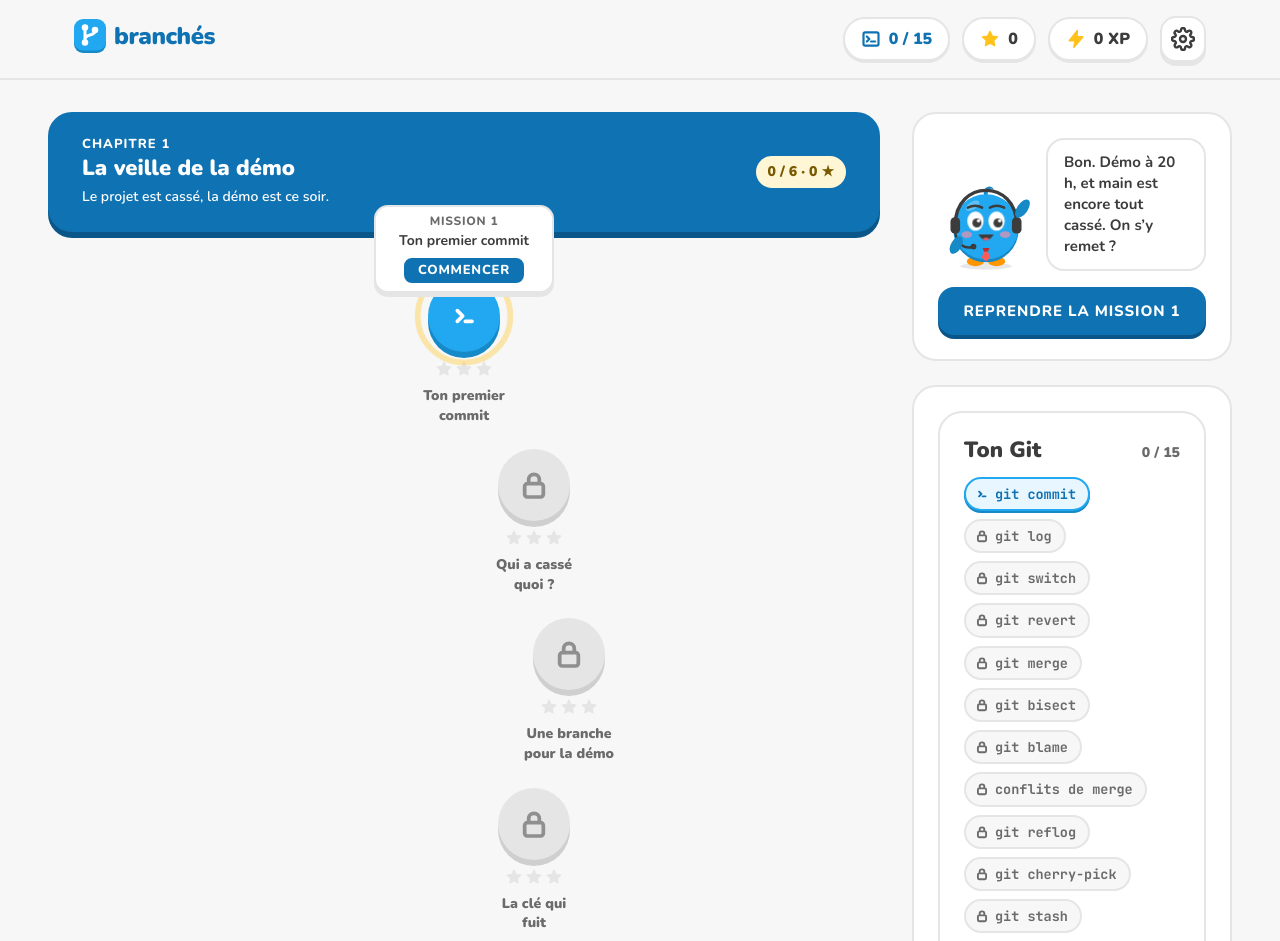
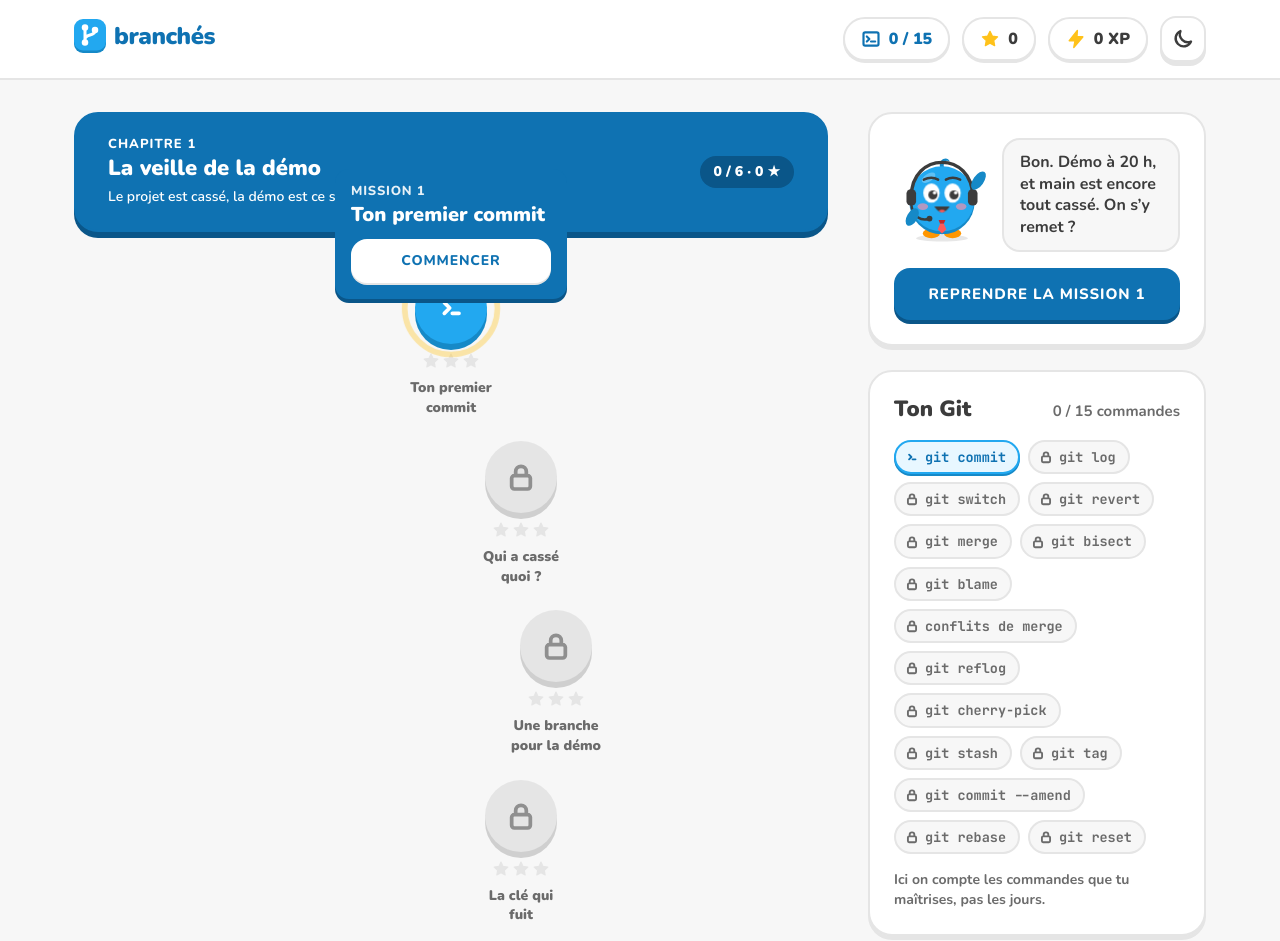
Before and after one commit to a2zrr/branches, a React (Vite) app: page /carte in a window 1280 px wide. Shown: the top 941 px of the page. Built offline with nearby package versions, Linux system fonts and the light colour scheme.

Commit message:
fix(carte): aligne l'écran sur la maquette (en-tête, chapitres, popover, colonne de droite)

```diff
--- a/src/components/ui/BarreProgression.tsx
+++ b/src/components/ui/BarreProgression.tsx
@@ -8,6 +8,8 @@ export interface BarreProgressionProps {
   sansEtiquette?: boolean;
   /** Barre haute (22 px), comme la barre de l’accueil. */
   haute?: boolean;
+  /** Texte affiché à droite à la place du pourcentage (ex. « 3 / 6 »). */
+  libelleValeur?: string;
 }
 
 export function BarreProgression({
@@ -16,6 +18,7 @@ export function BarreProgression({
   etiquette,
   sansEtiquette = false,
   haute = false,
+  libelleValeur,
 }: BarreProgressionProps) {
   const borne = Math.min(Math.max(valeur, 0), max);
   const pourcentage = max > 0 ? Math.round((borne / max) * 100) : 0;
@@ -25,7 +28,7 @@ export function BarreProgression({
       {!sansEtiquette && (
         <div className={styles.entete}>
           <span>{etiquette}</span>
-          <span>{pourcentage} %</span>
+          <span>{libelleValeur ?? `${pourcentage} %`}</span>
         </div>
       )}
       <div
--- a/src/components/ui/EnTeteAppli.module.css
+++ b/src/components/ui/EnTeteAppli.module.css
@@ -1,5 +1,6 @@
 /* En-tête de l'application : contenu centré dans le conteneur de 1180 px (classe « conteneur » de global.css). */
 .entete {
+  background: var(--color-surface);
   border-bottom: 2px solid var(--color-border);
 }
 
--- a/src/components/ui/EnTeteAppli.tsx
+++ b/src/components/ui/EnTeteAppli.tsx
@@ -1,4 +1,5 @@
 import { Link } from 'react-router';
+import { useProgression } from '../../game/store';
 import { Compteur } from './Compteur';
 import { Icone } from './Icone';
 import { Logo } from './Logo';
@@ -10,10 +11,38 @@ export interface EnTeteAppliProps {
   xp: number;
   /** Compteur d'étoiles affiché (carte uniquement). */
   etoiles?: { valeur: number };
+  /** « accueil » : XP et roue. « carte » : étoiles, XP et bouton thème. */
+  variante?: 'accueil' | 'carte';
+}
+
+/** Bouton lune : bascule le thème clair / sombre. */
+function BoutonTheme() {
+  const theme = useProgression((s) => s.theme);
+  const definirTheme = useProgression((s) => s.definirTheme);
+  const sombre = theme === 'sombre';
+  return (
+    <button
+      type="button"
+      className={styles.parametres}
+      aria-pressed={sombre}
+      aria-label={sombre ? 'Passer en mode clair' : 'Passer en mode sombre'}
+      onClick={() => {
+        definirTheme(sombre ? 'clair' : 'sombre');
+      }}
+    >
+      <Icone nom="lune" taille={24} trait={2.4} couleur="var(--color-text)" />
+    </button>
+  );
 }
 
 /** En-tête commun : logo, compteurs en pastilles, bouton Paramètres (roue dentée). Il n'y a pas de compte. */
-export function EnTeteAppli({ notionsMaitrisees, notionsTotal, xp, etoiles }: EnTeteAppliProps) {
+export function EnTeteAppli({
+  notionsMaitrisees,
+  notionsTotal,
+  xp,
+  etoiles,
+  variante = 'accueil',
+}: EnTeteAppliProps) {
   return (
     <header className={styles.entete}>
       <div className={`conteneur ${styles.interieur}`}>
@@ -22,11 +51,20 @@ export function EnTeteAppli({ notionsMaitrisees, notionsTotal, xp, etoiles }: En
         </Link>
         <div className={styles.outils}>
           <Compteur type="notions" valeur={notionsMaitrisees} total={notionsTotal} />
-          {etoiles !== undefined && <Compteur type="etoiles" valeur={etoiles.valeur} />}
-          <Compteur type="xp" valeur={xp} />
-          <Link to="/parametres" className={styles.parametres} aria-label="Paramètres">
-            <Icone nom="roue" taille={24} trait={2.4} couleur="var(--color-text)" />
-          </Link>
+          {variante === 'carte' && etoiles !== undefined ? (
+            <>
+              <Compteur type="etoiles" valeur={etoiles.valeur} />
+              <Compteur type="xp" valeur={xp} />
+              <BoutonTheme />
+            </>
+          ) : (
+            <>
+              <Compteur type="xp" valeur={xp} />
+              <Link to="/parametres" className={styles.parametres} aria-label="Paramètres">
+                <Icone nom="roue" taille={24} trait={2.4} couleur="var(--color-text)" />
+              </Link>
+            </>
+          )}
         </div>
       </div>
     </header>
--- a/src/components/ui/EnTeteChapitre.module.css
+++ b/src/components/ui/EnTeteChapitre.module.css
@@ -1,4 +1,4 @@
-/* En-tête de chapitre : ouvert (couleur du chapitre), verrouillé (gris), bientôt (bordure en pointillés). */
+/* En-tête de chapitre : ouvert (couleur du chapitre), verrouillé (gris), bientôt (pointillés). */
 
 .entete {
   display: flex;
@@ -22,7 +22,7 @@
 }
 
 .verrouille {
-  background: var(--color-bg-subtle);
+  background: var(--color-surface);
   border-color: var(--color-border);
   box-shadow: var(--edge-lg) var(--color-border);
   color: var(--color-text);
@@ -58,11 +58,16 @@
   margin: 0;
   font: var(--text-small);
   font-weight: 600;
+  color: inherit;
 }
 
+/* Pastille de droite : fond sombre translucide sur les chapitres ouverts (comme la maquette). */
 .pastille {
+  display: inline-flex;
   flex: none;
-  padding: 6px 12px;
+  align-items: center;
+  gap: var(--space-1);
+  padding: 6px 14px;
   border-radius: var(--radius-pill);
   background: var(--color-surface);
   color: var(--color-text);
@@ -71,18 +76,14 @@
 }
 
 .ouvert .pastille {
-  background: var(--color-hint-bg);
-  color: var(--color-hint-text);
+  background: var(--chapitre-arete, var(--color-primary-edge));
+  color: var(--color-on-primary);
 }
 
 .verrouille .pastille,
 .bientot .pastille {
-  background: var(--color-border);
-  color: var(--color-text);
-}
-
-.bientot .pastille {
   background: var(--color-bg-subtle);
+  color: var(--color-text-muted);
 }
 
 /* En sombre, la couleur du chapitre est assombrie par le fond (60 %) pour que le texte clair reste lisible. */
@@ -95,3 +96,7 @@
 :global([data-theme='sombre']) .ouvert .libelle {
   color: var(--color-text);
 }
+
+:global([data-theme='sombre']) .ouvert .pastille {
+  color: var(--color-text);
+}
--- a/src/components/ui/EnTeteChapitre.tsx
+++ b/src/components/ui/EnTeteChapitre.tsx
@@ -1,4 +1,5 @@
 import type { CSSProperties } from 'react';
+import { Icone } from './Icone';
 import styles from './EnTeteChapitre.module.css';
 
 export interface EnTeteChapitreProps {
@@ -14,6 +15,10 @@ export interface EnTeteChapitreProps {
   couleurArete?: string;
 }
 
+/**
+ * En-tête de chapitre (maquette Carte.png). Ouvert : couleur du chapitre, pastille « x / n · e ★ ».
+ * Verrouillé : gris, cadenas, « Termine le chapitre n-1 pour débloquer ». Bientôt : pointillés, « Patience ».
+ */
 export function EnTeteChapitre({
   numero,
   titre,
@@ -31,21 +36,24 @@ export function EnTeteChapitre({
   } as CSSProperties;
 
   const libelle = etat === 'verrouille' ? `Chapitre ${numero} · verrouillé` : `Chapitre ${numero}`;
-  const droite =
-    etat === 'bientot'
-      ? 'Patience'
-      : etat === 'verrouille'
-        ? `${faites} / ${total}`
-        : `${faites} / ${total} · ${etoiles} ★`;
+  const soustitre =
+    etat === 'verrouille'
+      ? `Termine le chapitre ${numero - 1} pour débloquer`
+      : etat === 'ouvert'
+        ? sousTitre
+        : undefined;
 
   return (
     <header className={`${styles.entete} ${styles[etat]}`} style={style} data-etat={etat}>
       <div className={styles.textes}>
         <span className={styles.libelle}>{libelle}</span>
         <h3 className={styles.titre}>{titre}</h3>
-        {sousTitre && <p className={styles.sousTitre}>{sousTitre}</p>}
+        {soustitre !== undefined && <p className={styles.sousTitre}>{soustitre}</p>}
       </div>
-      <span className={styles.pastille}>{droite}</span>
+      <span className={styles.pastille}>
+        {etat === 'verrouille' && <Icone nom="cadenas" taille={14} trait={2.8} couleur="currentColor" />}
+        {etat === 'bientot' ? 'Patience' : `${faites} / ${total} · ${etoiles} ★`}
+      </span>
     </header>
   );
 }
--- a/src/components/ui/PopoverMission.module.css
+++ b/src/components/ui/PopoverMission.module.css
@@ -1,52 +1,53 @@
 .popover {
   position: absolute;
-  bottom: 132px;
+  bottom: 118px;
   left: 50%;
   transform: translateX(-50%);
   z-index: 2;
-  width: 180px;
+  width: 232px;
   display: flex;
   flex-direction: column;
-  align-items: center;
+  align-items: flex-start;
   gap: var(--space-1);
-  padding: var(--space-2) var(--space-3);
-  border: 2px solid var(--color-border);
+  padding: var(--space-4) var(--space-4) var(--space-4);
   border-radius: 14px;
-  background: var(--color-surface);
-  color: var(--color-primary);
-  box-shadow: var(--edge-md) var(--color-border);
-  text-align: center;
+  background: var(--color-primary);
+  color: var(--color-on-primary);
+  box-shadow: var(--edge-md) var(--color-primary-edge);
 }
 
 .numero {
   font: var(--text-label);
-  font-size: 12px;
+  font-size: 13px;
   text-transform: uppercase;
   letter-spacing: 0.06em;
-  color: var(--color-text-muted);
+  opacity: 0.9;
 }
 
 .titre {
-  font: var(--text-small);
-  color: var(--color-text);
+  font: var(--text-h3);
+  font-size: 20px;
+  color: inherit;
 }
 
 .commencer {
   appearance: none;
-  margin-top: var(--space-1);
-  padding: var(--space-1) var(--space-3);
-  border: 2px solid var(--color-primary);
-  border-radius: var(--radius-sm);
-  background: var(--color-primary);
-  color: var(--color-on-primary);
+  align-self: stretch;
+  margin-top: var(--space-2);
+  min-height: 44px;
+  border: 0;
+  border-radius: var(--radius-lg);
+  background: var(--color-surface);
+  color: var(--color-primary);
+  box-shadow: var(--edge-sm) var(--color-border);
   font: var(--text-label);
-  font-size: 13px;
+  font-size: 14px;
   text-transform: uppercase;
   letter-spacing: 0.06em;
   cursor: pointer;
 }
 
 .commencer:focus-visible {
-  outline: 3px solid var(--color-focus);
+  outline: 3px solid var(--color-on-primary);
   outline-offset: 3px;
 }
--- a/src/components/ui/PopoverMission.tsx
+++ b/src/components/ui/PopoverMission.tsx
@@ -6,11 +6,12 @@ export interface PopoverMissionProps {
   onCommencer: () => void;
 }
 
+/** Carte bleue au-dessus de la mission en cours : numéro, titre et COMMENCER (maquette Carte.png). */
 export function PopoverMission({ numero, titre, onCommencer }: PopoverMissionProps) {
   return (
     <div className={styles.popover} role="group" aria-label={`Mission ${numero}`}>
       <span className={styles.numero}>Mission {numero}</span>
-      <span className={styles.titre}>{titre}</span>
+      <strong className={styles.titre}>{titre}</strong>
       <button type="button" className={styles.commencer} onClick={onCommencer}>
         Commencer
       </button>
--- a/src/components/ui/chemins.ts
+++ b/src/components/ui/chemins.ts
@@ -3,6 +3,7 @@ export const CHEMINS = {
   cadreTerminal:
     'M5 4h14a2 2 0 0 1 2 2v12a2 2 0 0 1-2 2H5a2 2 0 0 1-2-2V6a2 2 0 0 1 2-2zM7 9l3 3-3 3M12 15h5',
   eclair: 'M13.5 2 L4 14 H11 L9.5 22 L20 9.5 H13 Z',
+  lune: 'M20 14.5A8 8 0 0 1 9.5 4a8 8 0 1 0 10.5 10.5z',
   roue: 'M12 15a3 3 0 1 0 0-6a3 3 0 0 0 0 6zM19.4 15a1.65 1.65 0 0 0 .33 1.82l.06.06a2 2 0 1 1-2.83 2.83l-.06-.06a1.65 1.65 0 0 0-1.82-.33 1.65 1.65 0 0 0-1 1.51V21a2 2 0 1 1-4 0v-.09A1.65 1.65 0 0 0 9 19.4a1.65 1.65 0 0 0-1.82.33l-.06.06a2 2 0 1 1-2.83-2.83l.06-.06A1.65 1.65 0 0 0 4.68 15a1.65 1.65 0 0 0-1.51-1H3a2 2 0 1 1 0-4h.09A1.65 1.65 0 0 0 4.6 9a1.65 1.65 0 0 0-.33-1.82l-.06-.06a2 2 0 1 1 2.83-2.83l.06.06A1.65 1.65 0 0 0 9 4.68a1.65 1.65 0 0 0 1-1.51V3a2 2 0 1 1 4 0v.09a1.65 1.65 0 0 0 1 1.51 1.65 1.65 0 0 0 1.82-.33l.06-.06a2 2 0 1 1 2.83 2.83l-.06.06A1.65 1.65 0 0 0 19.4 9a1.65 1.65 0 0 0 1.51 1H21a2 2 0 1 1 0 4h-.09a1.65 1.65 0 0 0-1.51 1z',
   coche: 'M5 12.5l4.5 4.5L19 7',
   cadenas: 'M7 11h10a2 2 0 0 1 2 2v6a2 2 0 0 1-2 2H7a2 2 0 0 1-2-2v-6a2 2 0 0 1 2-2zM8 11V8a4 4 0 0 1 8 0v3',
--- a/src/screens/Carte.module.css
+++ b/src/screens/Carte.module.css
@@ -1,8 +1,11 @@
+/* Carte : maquette Carte.png. Contenu centré dans le conteneur de 1180 px, colonne de droite de 338 px. */
+
 .page {
   display: flex;
   flex-direction: column;
   min-height: 100vh;
   background: var(--color-bg-subtle);
+  padding-bottom: var(--space-7);
 }
 
 .visuellementCache {
@@ -16,21 +19,22 @@
 
 .corps {
   display: grid;
-  grid-template-columns: minmax(0, 1fr) 360px;
-  gap: var(--space-6);
-  padding: var(--space-6) var(--space-7);
+  grid-template-columns: minmax(0, 1fr) 338px;
+  gap: 40px;
+  padding-top: var(--space-6);
+  align-items: start;
 }
 
 .chemin {
   display: flex;
   flex-direction: column;
-  gap: var(--space-7);
+  gap: var(--space-5);
 }
 
 .chapitre {
   display: flex;
   flex-direction: column;
-  gap: var(--space-5);
+  gap: var(--space-4);
 }
 
 .pastilles {
@@ -39,7 +43,7 @@
   align-items: center;
   gap: var(--space-5);
   margin: 0;
-  padding: var(--space-5) 0 var(--space-6);
+  padding: var(--space-5) 0 var(--space-4);
   list-style: none;
 }
 
@@ -50,7 +54,9 @@
 
 .bientot {
   margin: 0;
-  font: var(--text-small);
+  text-align: center;
+  font: var(--text-body);
+  font-size: 16px;
   color: var(--color-text-muted);
 }
 
@@ -60,7 +66,7 @@
   gap: var(--space-5);
 }
 
-.bloc {
+.carte {
   display: flex;
   flex-direction: column;
   gap: var(--space-4);
@@ -68,34 +74,39 @@
   border: 2px solid var(--color-border);
   border-radius: var(--radius-xl);
   background: var(--color-surface);
+  box-shadow: var(--edge-md) var(--color-border);
 }
 
 .hedi {
   display: flex;
-  align-items: flex-end;
+  align-items: center;
   gap: var(--space-3);
 }
 
 .bulle {
+  position: relative;
   margin: 0;
   padding: var(--space-3) var(--space-4);
   border: 2px solid var(--color-border);
   border-radius: 18px;
+  background: var(--color-bg-subtle);
   font: var(--text-small);
-  font-size: 15px;
+  font-size: 16px;
+  line-height: 1.35;
+  color: var(--color-text);
 }
 
 .reprendre {
-  display: inline-flex;
+  display: flex;
   align-items: center;
   justify-content: center;
-  min-height: 48px;
-  padding: 0 var(--space-5);
+  min-height: 52px;
   border-radius: var(--radius-lg);
   background: var(--color-primary);
   color: var(--color-on-primary);
   box-shadow: var(--edge-md) var(--color-primary-edge);
   font: var(--text-label);
+  font-size: 15px;
   text-transform: uppercase;
   letter-spacing: 0.06em;
   text-decoration: none;
@@ -106,18 +117,39 @@
   outline-offset: 4px;
 }
 
+.entete {
+  display: flex;
+  justify-content: space-between;
+  align-items: baseline;
+  gap: var(--space-3);
+}
+
+.h2 {
+  margin: 0;
+  font: var(--text-h3);
+  font-size: 22px;
+  color: var(--color-text);
+}
+
+.compte {
+  font: var(--text-small);
+  font-size: 15px;
+  color: var(--color-text-muted);
+  white-space: nowrap;
+}
+
+.puces {
+  display: flex;
+  flex-wrap: wrap;
+  gap: var(--space-2);
+  margin: 0;
+  padding: 0;
+  list-style: none;
+}
+
 .legende {
   margin: 0;
   font: var(--text-small);
+  font-size: 14px;
   color: var(--color-text-muted);
 }
-
-.h2 {
-  font: var(--text-h3);
-}
-
-@media (max-width: 1280px) {
-  .corps {
-    grid-template-columns: minmax(0, 1fr) 320px;
-  }
-}
--- a/src/screens/Carte.tsx
+++ b/src/screens/Carte.tsx
@@ -3,13 +3,11 @@ import { EnTeteAppli } from '../components/ui/EnTeteAppli';
 import { EnTeteChapitre } from '../components/ui/EnTeteChapitre';
 import { PastilleMission } from '../components/ui/PastilleMission';
 import { BarreProgression } from '../components/ui/BarreProgression';
-import { TonGit } from '../components/ui/TonGit';
-import { PiedPage } from '../components/ui/PiedPage';
+import { PuceNotion } from '../components/ui/PuceNotion';
 import { Mascotte } from '../components/mascotte/Mascotte';
 import { CHAPITRES, MISSIONS } from '../game/missions';
 import { estJouable, progressionChapitre } from '../game/regles';
 import { useEtatJeu } from '../game/useEtatJeu';
-import type { EtatMission } from '../game/regles';
 import styles from './Carte.module.css';
 
 /** Décalages en zigzag des pastilles (spec §9). */
@@ -26,13 +24,14 @@ export function Carte() {
     <div className={styles.page}>
       <h1 className={styles.visuellementCache}>Carte des missions</h1>
       <EnTeteAppli
+        variante="carte"
         notionsMaitrisees={e.notionsMaitrisees}
         notionsTotal={e.notionsTotal}
         xp={e.xp}
         etoiles={{ valeur: e.etoiles }}
       />
 
-      <div className={styles.corps}>
+      <div className={`conteneur ${styles.corps}`}>
         <main className={styles.chemin}>
           {CHAPITRES.map((chapitre) => {
             const missions = MISSIONS.filter((m) => m.chapitre === chapitre.numero);
@@ -62,13 +61,11 @@ export function Carte() {
                 {etat !== 'bientot' && (
                   <ol className={styles.pastilles}>
                     {missions.map((m, i) => {
-                      const etatM: EtatMission =
-                        m.id in e.etats ? (e.etats[m.id] ?? 'verrouillee') : 'verrouillee';
-                      const pastille = etatM === 'verrouillee' ? 'verrouillee' : etatM;
+                      const etatM = e.etats[m.id] ?? 'verrouillee';
                       return (
                         <li key={m.id} className={styles.noeud}>
                           <PastilleMission
-                            etat={pastille}
+                            etat={etatM}
                             etoiles={e.progression[m.id]?.etoiles ?? 0}
                             numero={m.ordre}
                             titre={m.titre}
@@ -82,13 +79,14 @@ export function Carte() {
                     })}
                   </ol>
                 )}
+                {chapitre.bientot === true && <p className={styles.bientot}>{chapitre.sousTitre}</p>}
               </section>
             );
           })}
         </main>
 
         <aside className={styles.colonne} aria-label="Hédi et progression">
-          <div className={styles.bloc}>
+          <section className={styles.carte} aria-label="Hédi">
             <div className={styles.hedi}>
               <Mascotte expression="accueillant" taille={96} />
               <p className={styles.bulle}>Bon. Démo à 20 h, et main est encore tout cassé. On s’y remet ?</p>
@@ -100,29 +98,46 @@ export function Carte() {
             ) : (
               <p className={styles.legende}>Toutes les missions jouables sont terminées.</p>
             )}
-          </div>
+          </section>
 
-          <div className={styles.bloc}>
-            <TonGit notions={e.notions} />
-          </div>
+          <section className={styles.carte} aria-labelledby="carte-ton-git">
+            <div className={styles.entete}>
+              <h2 id="carte-ton-git" className={styles.h2}>
+                Ton Git
+              </h2>
+              <span className={styles.compte}>
+                {e.notionsMaitrisees} / {e.notionsTotal} commandes
+              </span>
+            </div>
+            <ul className={styles.puces}>
+              {e.notions.map((n) => (
+                <li key={n.nom}>
+                  <PuceNotion nom={n.nom} etat={n.etat} />
+                </li>
+              ))}
+            </ul>
+            <p className={styles.legende}>Ici on compte les commandes que tu maîtrises, pas les jours.</p>
+          </section>
 
-          <div className={styles.bloc}>
-            <h2 className={styles.h2}>Chapitre {chapitreCourant}</h2>
+          <section className={styles.carte} aria-labelledby="carte-chapitre">
+            <h2 id="carte-chapitre" className={styles.h2}>
+              Chapitre {chapitreCourant}
+            </h2>
             <BarreProgression
               valeur={progChapitre.faites}
               max={jouablesChapitre}
-              etiquette={`Missions terminées du chapitre ${chapitreCourant}`}
+              etiquette="Missions"
+              libelleValeur={`${progChapitre.faites} / ${jouablesChapitre}`}
             />
             <BarreProgression
               valeur={progChapitre.etoiles}
               max={jouablesChapitre * 3}
-              etiquette={`Étoiles du chapitre ${chapitreCourant}`}
+              etiquette="Étoiles"
+              libelleValeur={`${progChapitre.etoiles} / ${jouablesChapitre * 3}`}
             />
-          </div>
+          </section>
         </aside>
       </div>
-
-      <PiedPage />
     </div>
   );
 }
```
Also changed, not shown: 2 other files (tests, documents, lock files or other folders).
